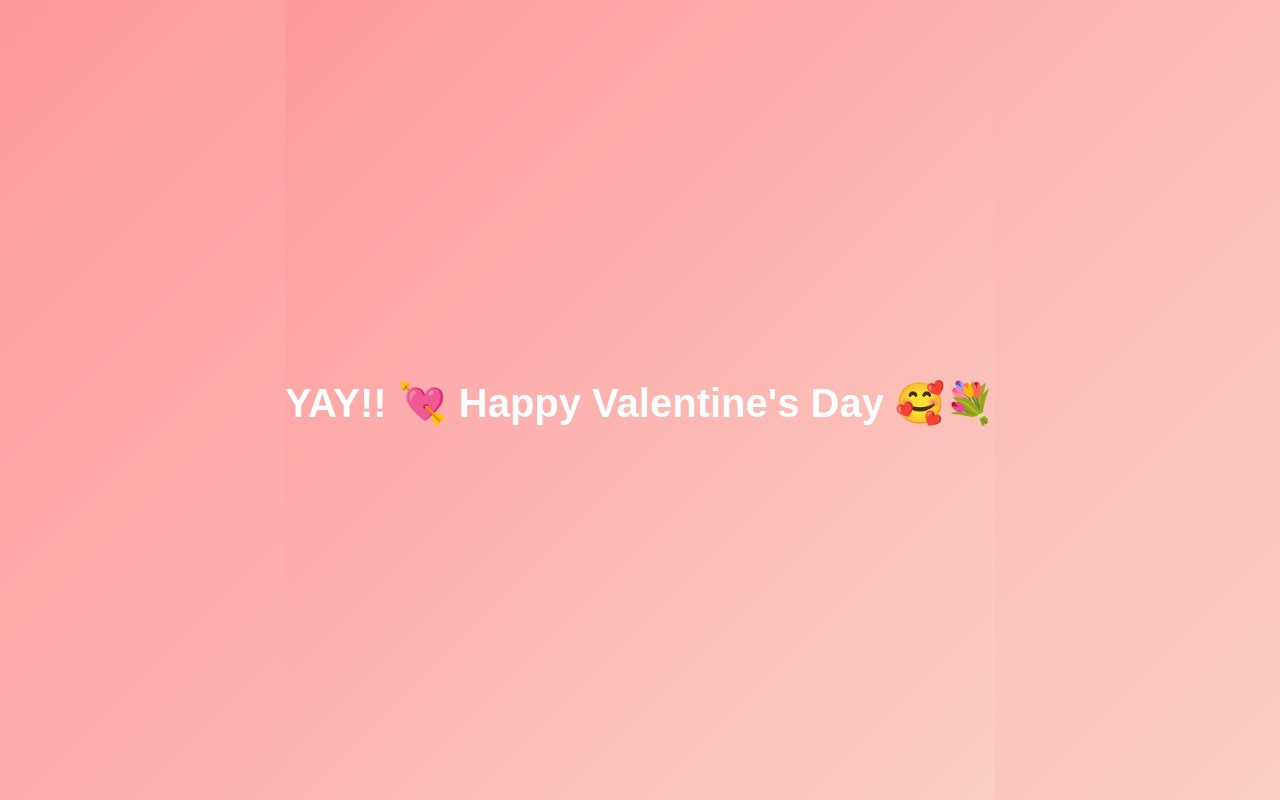
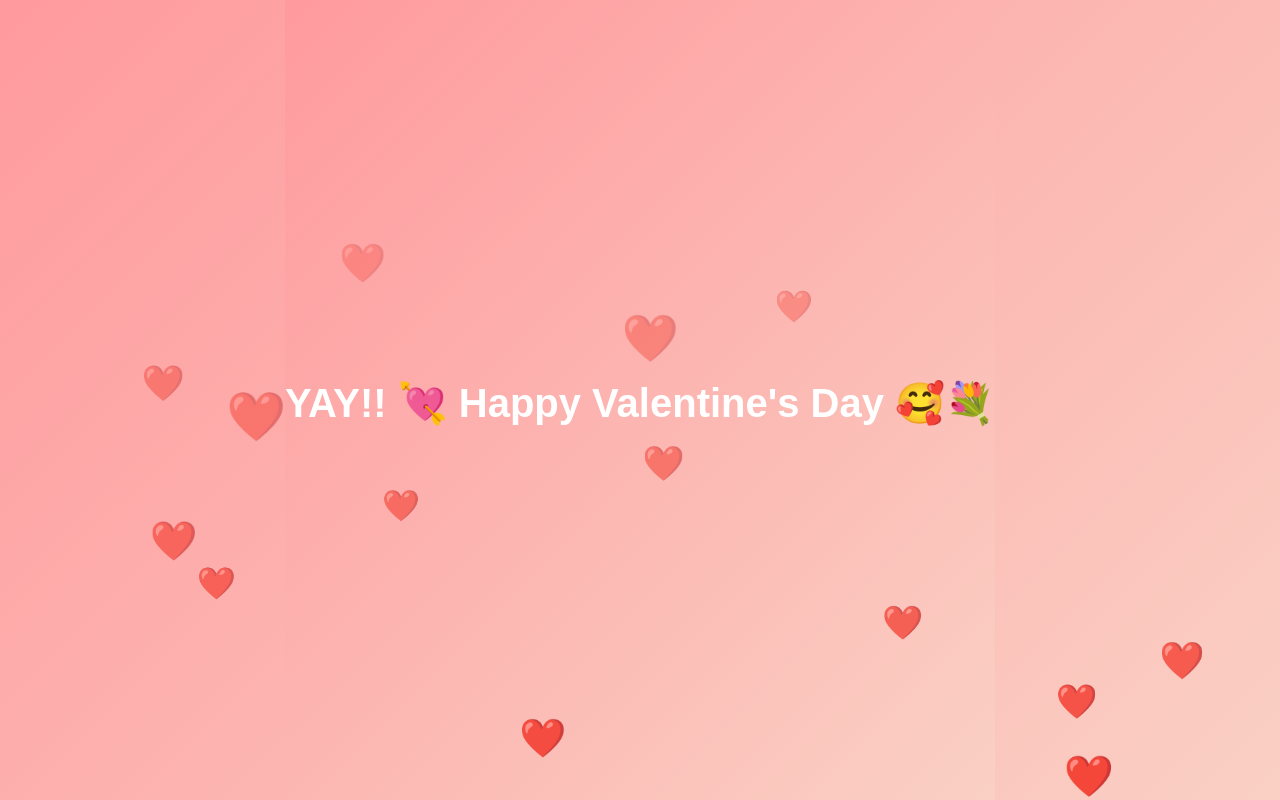
Before and after one commit to mallaregabriel9-stack/Valentines, a plain HTML site: page index.html in a window 1280 px wide. Both pictures are taken after a click on the button "Yes 💕". Drawn offline with Linux system fonts and the light colour scheme.

Commit message:
Update index.html

```diff
--- a/index.html
+++ b/index.html
@@ -25,6 +25,8 @@
       border-radius: 20px;
       box-shadow: 0 10px 30px rgba(0,0,0,0.2);
       max-width: 90%;
+      position: relative;
+      z-index: 2;
     }
     h1 {
       margin-bottom: 20px;
@@ -58,6 +60,27 @@
       transform: translateX(-50%);
       z-index: 1;
     }
+
+    /* ❤️ HEART EFFECT */
+    .heart {
+      position: fixed;
+      bottom: -20px;
+      font-size: 24px;
+      animation: floatUp 4s linear forwards;
+      opacity: 0.8;
+      pointer-events: none;
+    }
+
+    @keyframes floatUp {
+      0% {
+        transform: translateY(0) scale(1);
+        opacity: 1;
+      }
+      100% {
+        transform: translateY(-100vh) scale(1.5);
+        opacity: 0;
+      }
+    }
   </style>
 </head>
 <body>
@@ -82,8 +105,20 @@
       "Pls 🥺",
       "Awts 💔",
       "Sige na oh 😭"
+    ];
 
-    ];
+    function createHeart(x = Math.random() * window.innerWidth) {
+      const heart = document.createElement('div');
+      heart.className = 'heart';
+      heart.textContent = '❤️';
+      heart.style.left = x + 'px';
+      heart.style.fontSize = Math.random() * 20 + 20 + 'px';
+      document.body.appendChild(heart);
+
+      setTimeout(() => {
+        heart.remove();
+      }, 4000);
+    }
 
     function moveNoButton() {
       const container = document.querySelector('.buttons');
@@ -96,18 +131,18 @@
       noBtn.style.left = x + 'px';
       noBtn.style.top = y + 'px';
 
-      // change NO text
       if (noClicks < noTexts.length) {
         noBtn.textContent = noTexts[noClicks];
       }
 
-      // shrink NO
       const noScale = Math.max(0.4, 1 - noClicks * 0.12);
       noBtn.style.transform = `scale(${noScale})`;
 
-      // grow YES
       yesScale += 0.2;
       yesBtn.style.transform = `scale(${yesScale})`;
+
+      // spawn hearts
+      createHeart();
 
       noClicks++;
     }
@@ -115,6 +150,13 @@
     noBtn.addEventListener('click', moveNoButton);
 
     yesBtn.addEventListener('click', () => {
+      // heart rain 💘
+      const interval = setInterval(() => {
+        createHeart();
+      }, 200);
+
+      setTimeout(() => clearInterval(interval), 3000);
+
       document.body.innerHTML = `
         <div style="
           height:100vh;
```
